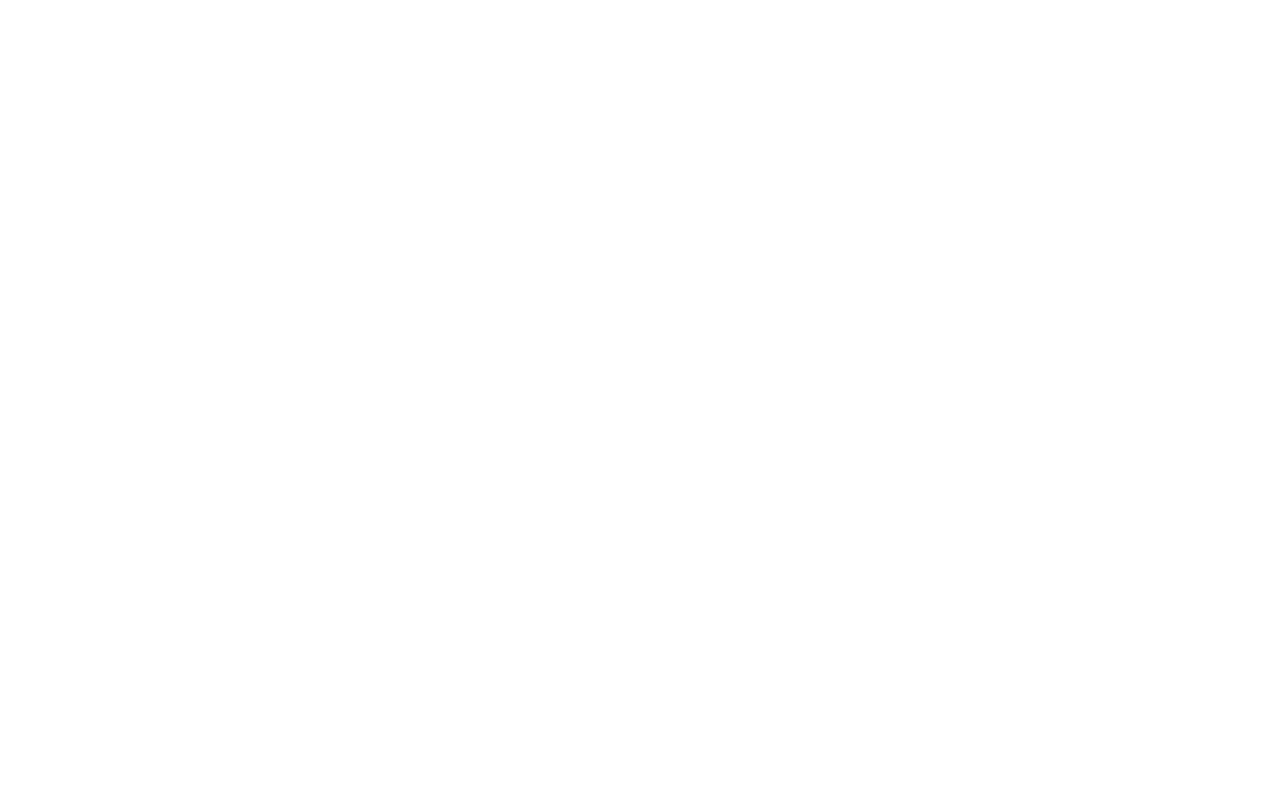
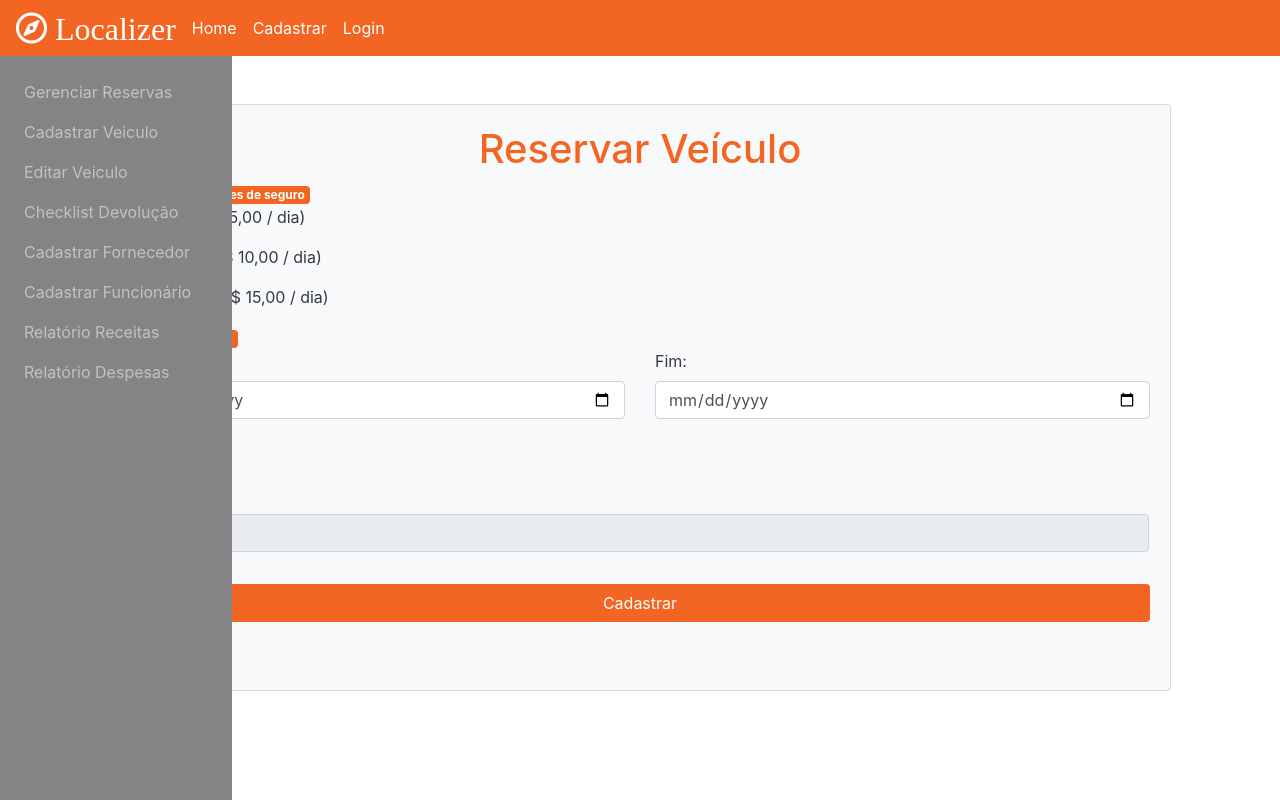
Before and after one commit to ArlaFigueiredo/localizer, a React (Create React App) app: page /cadastro-reserva in a window 1280 px wide. Before the commit this address had no page. Built offline with nearby package versions, Linux system fonts and the light colour scheme.

Commit message:
Inclui inicio tela de reserva

```diff
--- a/src/components/navbar/navbar.css
+++ b/src/components/navbar/navbar.css
@@ -1,5 +1,6 @@
 .navbar{
     background-color: #f26522;
+    z-index: 2;
 }
 
 .nav-item a{
--- a/src/components/sidebar/index.js
+++ b/src/components/sidebar/index.js
@@ -9,35 +9,35 @@
 
     return (
 
-        <nav class="navbar navbar-expand-md navbar-dark fixed-left">
-            <div class="collapse navbar-collapse" id="navbarsExampleDefault">
-                <ul class="navbar-nav">
-                    <li class="nav-item">
-                        <a class="nav-link"></a>
+        <nav className="navbar navbar-expand-md navbar-dark fixed-left">
+            <div className="collapse navbar-collapse" id="navbarsExampleDefault">
+                <ul className="navbar-nav">
+                    <li className="nav-item">
+                        <a className="nav-link"></a>
                     </li>
-                    <li class="nav-item">
-                        <a class="nav-link"></a>
+                    <li className="nav-item">
+                        <a className="nav-link"></a>
                     </li>
-                    <li class="nav-item">
-                        <a class="nav-link"></a>
+                    <li className="nav-item">
+                        <a className="nav-link"></a>
                     </li>
-                    <li class="nav-item">
-                        <a class="nav-link"></a>
+                    <li className="nav-item">
+                        <a className="nav-link"></a>
                     </li>
                     {
                         useSelector(state => state.usuarioPrivilege) === "CLIENTE" ?
                     <>
-                    <li class="nav-item">
-                        <a class="nav-link">Reservar</a>
+                    <li className="nav-item">
+                        <Link to='/cadastro-reserva' className="nav-link">Reservar</Link>
                     </li>
-                    <li class="nav-item">
-                        <a class="nav-link">Minhas Reservas</a>
+                    <li className="nav-item">
+                        <a className="nav-link">Minhas Reservas</a>
                     </li>
-                    <li class="nav-item">
-                        <a class="nav-link">Meus Débitos</a>
+                    <li className="nav-item">
+                        <a className="nav-link">Meus Débitos</a>
                     </li>
-                    <li class="nav-item">
-                        <a class="nav-link">Comprovantes</a>
+                    <li className="nav-item">
+                        <a className="nav-link">Comprovantes</a>
                     </li>
                     </>
                     :
--- a/src/components/sidebar/sidebar.css
+++ b/src/components/sidebar/sidebar.css
@@ -7,7 +7,7 @@
     position: fixed;
     top: 0;
     left: 0;
-    z-index: -1;
+    z-index: 1;
     background-color: #848486;
 }
 .navbar.fixed-left .navbar-collapse {
--- /dev/null
+++ b/src/pages/cadastro-reserva/cadastro-reserva.css
@@ -0,0 +1,21 @@
+.form-login{
+    max-width: 650px;
+}
+
+.btn-cadastro{
+    background-color: #f26522;
+    color: #fff;
+}
+
+.btn-cadastro:hover{
+    background-color:  #16f26a;
+    color: #fff;
+}
+.badge{
+    background-color:#f26522;
+    color: #fff;
+}
+
+.mx-auto{
+    color: #f26522;
+}
--- a/src/pages/cadastro-reserva/index.js
+++ b/src/pages/cadastro-reserva/index.js
@@ -0,0 +1,110 @@
+import React, { useState } from 'react';
+import firebase from '../../config/firebase';
+import { getAuth, createUserWithEmailAndPassword } from 'firebase/auth';
+import { getFirestore, updateDoc, deleteDoc, doc, addDoc, getDocs, collection } from 'firebase/firestore';
+import Navbar from '../../components/navbar';
+import Sidebar from '../../components/sidebar';
+
+import './cadastro-reserva.css';
+
+function CadastroReserva() {
+
+    const [seguroFurto, setSeguroFurto] = useState();
+    const [seguroRoubo, setSeguroRoubo] = useState();
+    const [seguroColisao, setSeguroColisao] = useState();
+
+    const [dataInicio, setDataInicio] = useState();
+    const [dataFim, setDataFim] = useState();
+    const [total, setTotal] = useState();
+
+    const [msgTipo, setMsgTipo] = useState();
+    const [msg, setMsg] = useState();
+
+    async function cadastrar() {
+
+        setMsgTipo(null);
+        let db = getFirestore();
+        try {
+            setMsgTipo('sucesso');
+        } catch (e) {
+            setMsgTipo('erro');
+            setMsg(e);
+        }
+
+    }
+
+    return (
+        <>
+            <Navbar />
+            <Sidebar />
+            <div className="container">
+                <div className="card text-white bg-light ml-4 mr-4 mt-5">
+                    <div className="card-body">
+                        <div>
+                            <div className="row">
+                                <h1 className="mx-auto">Reservar Veículo</h1>
+                            </div>
+
+                            <form>
+                                <span className="badge">Escolha as opções de seguro</span>
+                                <div className="form-group row">
+                                    <div className="col-6 ml-4">
+                                        <input onChange={(e) => setSeguroFurto(e.target.value)} className="form-check-input" type="checkbox" value="1" />
+                                        <label className="form-check-label text-dark" htmlFor="flexCheckDefault">
+                                            Furto (R$ 5,00 / dia)
+                                        </label>
+                                    </div>
+                                </div>
+                                <div className="form-group row">
+                                    <div className="col-6 ml-4">
+                                        <input onChange={(e) => setSeguroRoubo(e.target.value)} className="form-check-input" type="checkbox" value="1" />
+                                        <label className="form-check-label text-dark" htmlFor="flexCheckDefault">
+                                            Roubo (R$ 10,00 / dia)
+                                        </label>
+                                    </div>
+                                </div>
+                                <div className="form-group row">
+                                    <div className="col-6 ml-4">
+                                        <input onChange={(e) => setSeguroColisao(e.target.value)} className="form-check-input" type="checkbox" value="1" />
+                                        <label className="form-check-label text-dark" htmlFor="flexCheckDefault">
+                                            Colisão (R$ 15,00 / dia)
+                                        </label>
+                                    </div>
+                                </div>
+                                <span className="badge">Periodo Locação</span>
+                                <div className="form-group row">
+                                    <div className="col-6">
+                                        <label className="text-dark">Inicio:</label>
+                                        <input onChange={(e) => setDataInicio(e.target.value)} type="date" className="form-control" />
+                                    </div>
+
+                                    <div className="col-6 mb-5">
+                                        <label className="text-dark">Fim:</label>
+                                        <input onChange={(e) => setDataFim(e.target.value)} type="date" className="form-control" />
+                                    </div>
+                                </div>
+
+                                <span className="badge mb-2">Valor total</span>
+                                <div className="form-group row">
+                                    <div className="input-group mb-3 ml-3 mr-3">
+                                        <span className="input-group-text">R$</span>
+                                        <input onChange={(e) => setTotal(e.target.value)} type="text" className="form-control" disabled/>
+                                    </div>
+                                </div>
+                                <button onClick={() => { cadastrar() }} className="btn btn-block btn-cadastro" type="button">Cadastrar</button>
+                            </form>
+                            <div className="msg-login text-dark text-center my-5">
+                                {msgTipo === 'sucesso' && <span><i className="fas fa-check text-success fa-3x"></i><h3>Reserva cadastrada com sucesso!</h3></span>}
+                                {msgTipo === 'erro' && <span><strong>Ops!</strong> {msg} &#128546; </span>}
+                            </div>
+                        </div>
+                    </div>
+                </div>
+            </div>
+
+
+        </>
+    )
+}
+
+export default CadastroReserva;
--- a/src/pages/home/index.js
+++ b/src/pages/home/index.js
@@ -19,9 +19,8 @@
                 useSelector(state => state.usuarioLogado) > 0 ?
                     <>
                         <Sidebar />
-                        <div className="row p-3">
-                            <div className="row p-3">
-                            </div>
+                        <div className="container">
+
                         </div>
                     </>
                     :
--- a/src/routes/index.js
+++ b/src/routes/index.js
@@ -4,6 +4,7 @@
 /*PÁGINAS*/
 import Login from '../pages/login';
 import CadastroCliente from '../pages/cadastro-cliente';
+import CadastroReserva from '../pages/cadastro-reserva';
 import Home from '../pages/home';
 
 
@@ -13,6 +14,7 @@
             <Route exact path='/' element={<Home />} ></Route>
             <Route exact path='/login' element={<Login />} ></Route>
             <Route exact path='/cadastro-cliente' element={<CadastroCliente />} ></Route>
+            <Route exact path='/cadastro-reserva' element={<CadastroReserva />} ></Route>
         </Routes>
     )
 }
```
